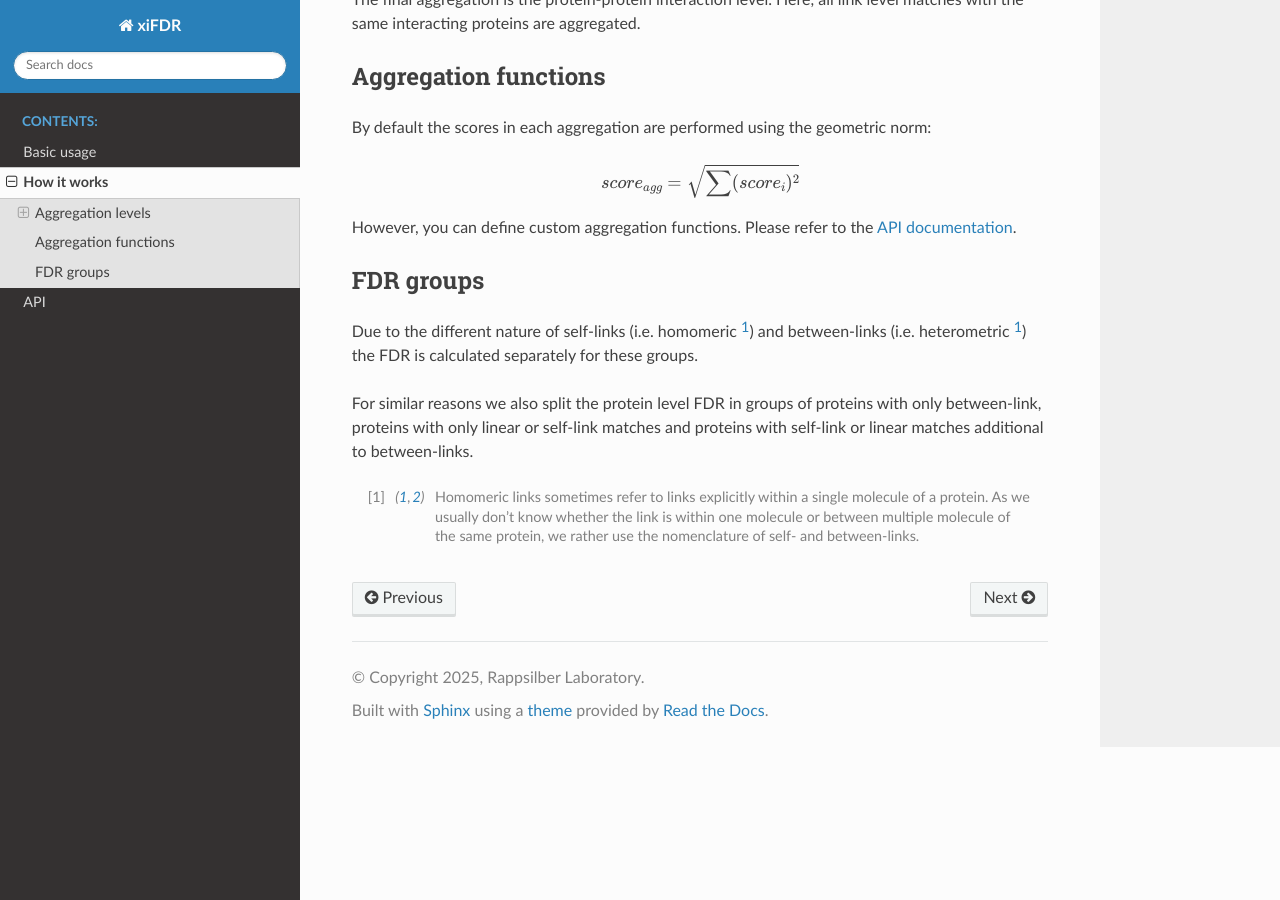
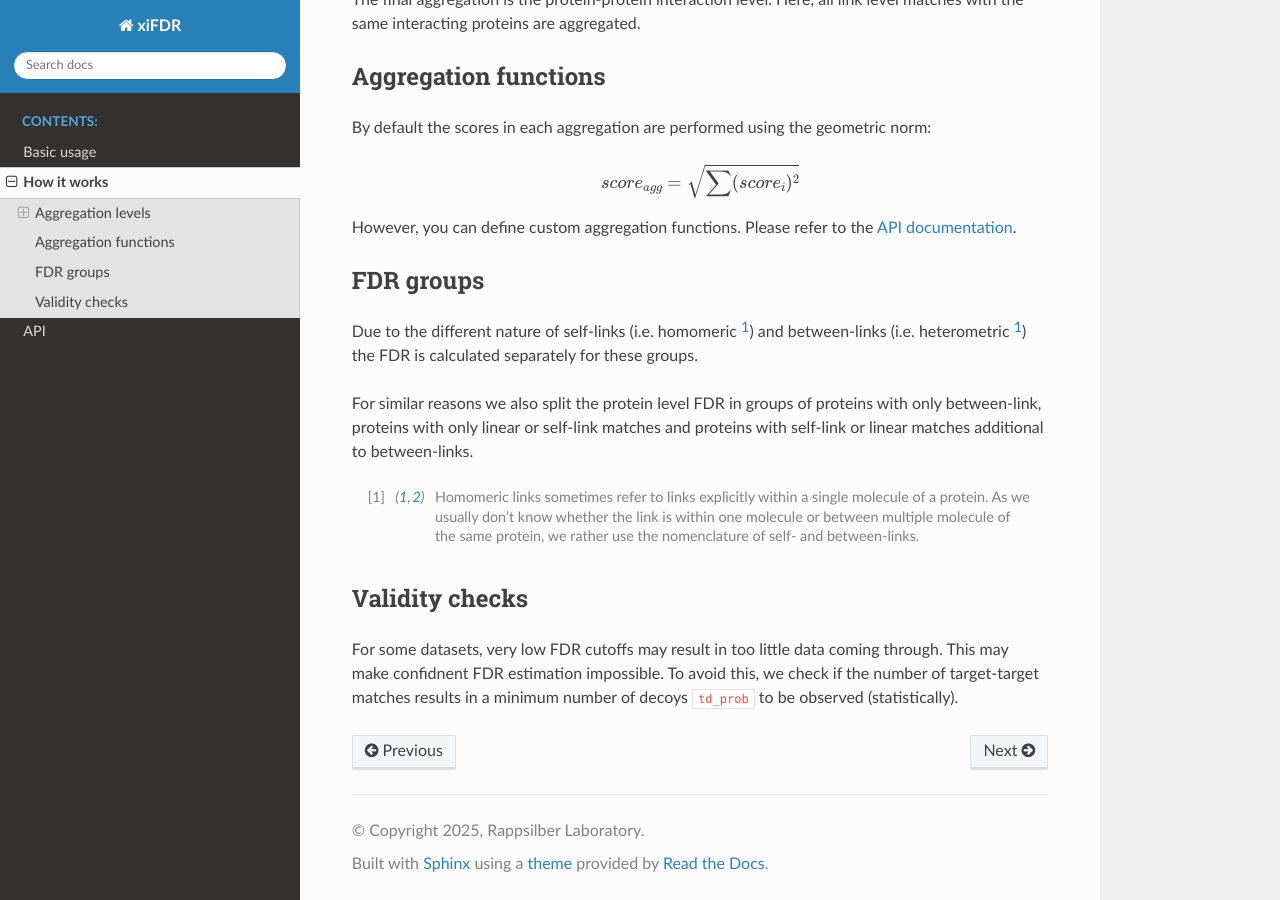
Before and after one commit to Rappsilber-Laboratory/xiFDR-py, a Sphinx documentation site: the page built from docs/how_it_works.rst, in a window 1280 px wide and 900 px high, scrolled down 1227 px. Built offline with Sphinx 7.4.7 and the Read the Docs theme 3.1.0, drawn with Linux system fonts in a browser that asks for light colours; the version number could not be read and is left out.

Commit message:
Add validity docs

```diff
--- a/docs/how_it_works.rst
+++ b/docs/how_it_works.rst
@@ -72,3 +72,10 @@ linear or self-link matches and proteins with self-link or linear matches additi
 .. [#selfbetween] Homomeric links sometimes refer to links explicitly within a single molecule of a protein.
     As we usually don't know whether the link is within one molecule or between multiple molecule of the same protein,
     we rather use the nomenclature of self- and between-links.
+
+Validity checks
+---------------
+
+For some datasets, very low FDR cutoffs may result in too little data coming through. This may make confidnent FDR
+estimation impossible. To avoid this, we check if the number of target-target matches results in a minimum number of
+decoys ``td_prob`` to be observed (statistically).
```
